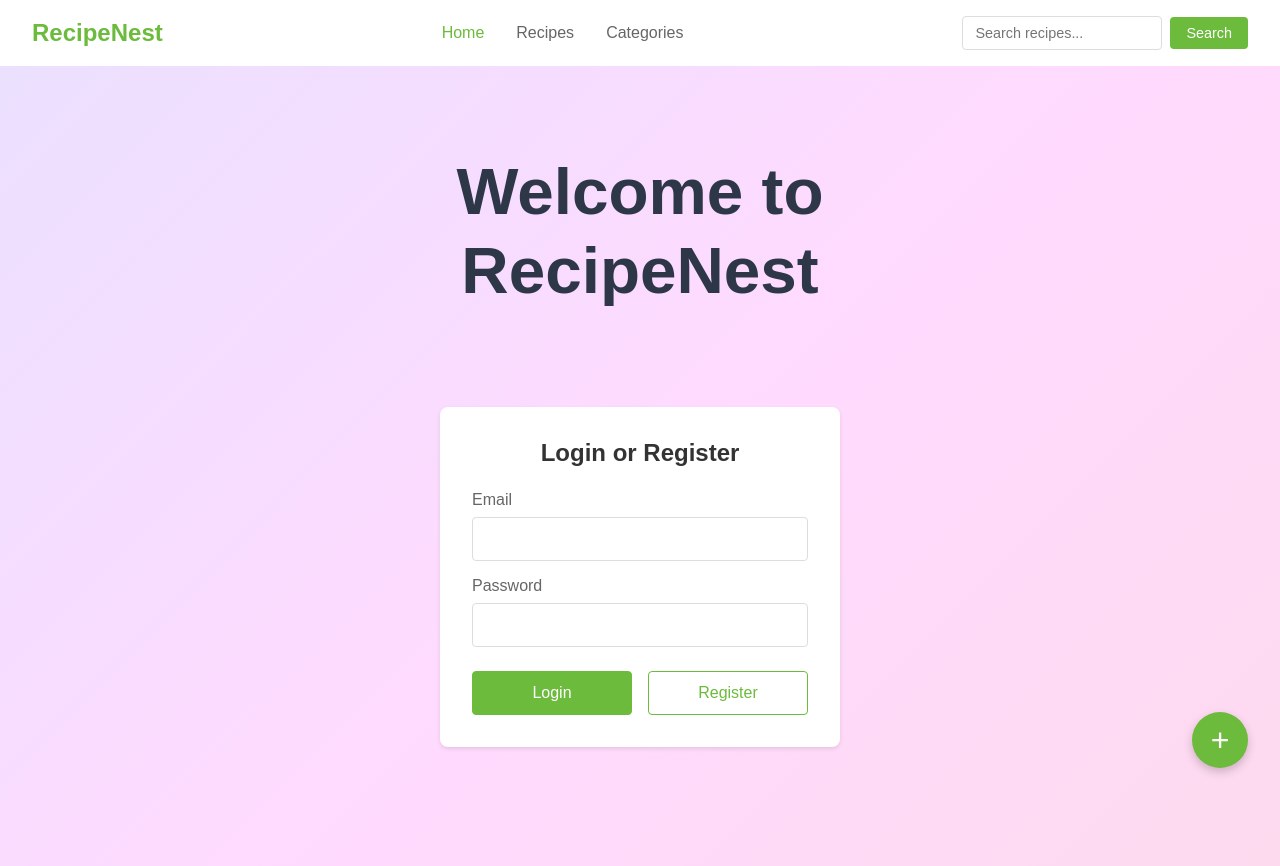
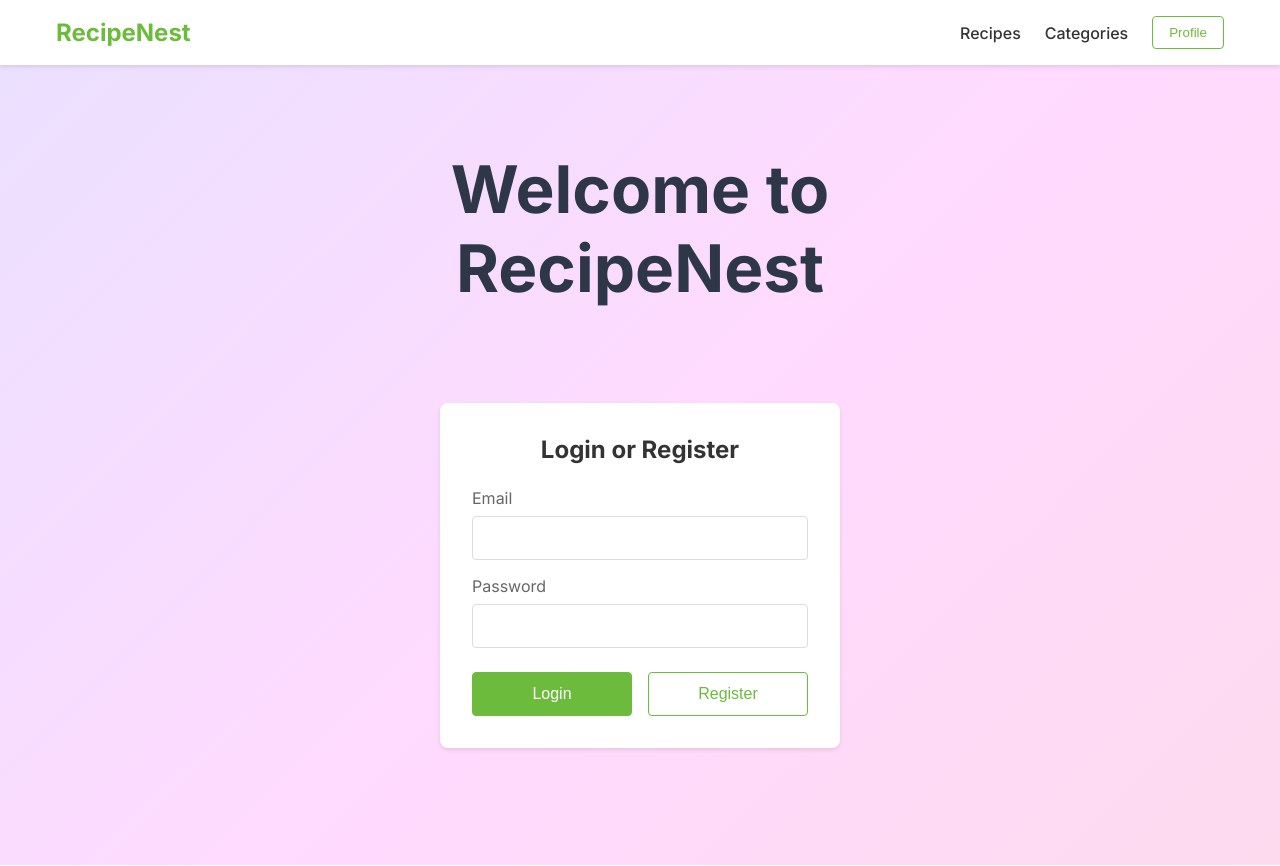
Before and after one commit to noiorhyun/yuexuan-recipe, a Next.js app: page / in a window 1280 px wide. Built offline with nearby package versions, Linux system fonts and the light colour scheme.

Commit message:
add profile log out endpoint

```diff
--- a/app/components/Navigation.js
+++ b/app/components/Navigation.js
@@ -1,18 +1,81 @@
 'use client';
 
+import { useRouter } from 'next/navigation';
 import Link from 'next/link';
+import { useState, useRef, useEffect } from 'react';
 import styles from './Navigation.module.css';
 
 export default function Navigation() {
+  const router = useRouter();
+  const [isProfileOpen, setIsProfileOpen] = useState(false);
+  const profileRef = useRef(null);
+
+  // Close dropdown when clicking outside
+  useEffect(() => {
+    function handleClickOutside(event) {
+      if (profileRef.current && !profileRef.current.contains(event.target)) {
+        setIsProfileOpen(false);
+      }
+    }
+
+    document.addEventListener('mousedown', handleClickOutside);
+    return () => document.removeEventListener('mousedown', handleClickOutside);
+  }, []);
+
+  const handleLogout = async () => {
+    try {
+      const response = await fetch('/api/auth/logout', {
+        method: 'POST',
+        headers: {
+          'Content-Type': 'application/json',
+        },
+      });
+
+      if (response.ok) {
+        router.push('/');
+      } else {
+        console.error('Logout failed');
+      }
+    } catch (error) {
+      console.error('Error during logout:', error);
+    }
+  };
+
   return (
     <nav className={styles.nav}>
-      <div className={styles.navContainer}>
-        <Link href="/" className={styles.navLink}>
-          Home
+      <div className={styles.navContent}>
+        <Link href="/" className={styles.logo}>
+          RecipeNest
         </Link>
-        <Link href="/recipes" className={styles.navLink}>
-          Recipes
-        </Link>
+        <div className={styles.navLinks}>
+          <Link href="/recipes" className={styles.navLink}>
+            Recipes
+          </Link>
+          <Link href="/categories" className={styles.navLink}>
+            Categories
+          </Link>
+          <div className={styles.profileDropdown} ref={profileRef}>
+            <button
+              className={styles.profileButton}
+              onClick={() => setIsProfileOpen(!isProfileOpen)}
+            >
+              Profile
+            </button>
+            {isProfileOpen && (
+              <div className={styles.dropdownMenu}>
+                <Link href="/profile" className={styles.dropdownItem}>
+                  My Profile
+                </Link>
+                <Link href="/my-recipes" className={styles.dropdownItem}>
+                  My Recipes
+                </Link>
+                <button onClick={handleLogout} className={styles.dropdownItem}>
+                  Logout
+                </button>
+              </div>
+            )}
+          </div>
+        </div>
       </div>
     </nav>
   );
--- a/app/components/Navigation.module.css
+++ b/app/components/Navigation.module.css
@@ -1,26 +1,111 @@
 .nav {
-  background-color: #ffffff;
+  background-color: white;
   box-shadow: 0 2px 4px rgba(0, 0, 0, 0.1);
   padding: 1rem 0;
+  position: sticky;
+  top: 0;
+  z-index: 1000;
 }
 
-.navContainer {
+.navContent {
   max-width: 1200px;
   margin: 0 auto;
-  padding: 0 2rem;
+  padding: 0 1rem;
   display: flex;
-  gap: 2rem;
+  justify-content: space-between;
+  align-items: center;
+}
+
+.logo {
+  font-size: 1.5rem;
+  font-weight: 700;
+  color: #6cbb3c;
+  text-decoration: none;
+}
+
+.navLinks {
+  display: flex;
+  align-items: center;
+  gap: 1.5rem;
 }
 
 .navLink {
   color: #333;
   text-decoration: none;
   font-weight: 500;
-  padding: 0.5rem 1rem;
-  border-radius: 4px;
-  transition: background-color 0.2s ease;
+  transition: color 0.2s ease;
 }
 
 .navLink:hover {
-  background-color: #f5f5f5;
+  color: #6cbb3c;
 }
+
+.profileDropdown {
+  position: relative;
+}
+
+.profileButton {
+  background: none;
+  border: 1px solid #6cbb3c;
+  color: #6cbb3c;
+  padding: 0.5rem 1rem;
+  border-radius: 4px;
+  font-weight: 500;
+  cursor: pointer;
+  transition: all 0.2s ease;
+}
+
+.profileButton:hover {
+  background-color: #6cbb3c;
+  color: white;
+}
+
+.dropdownMenu {
+  position: absolute;
+  top: 100%;
+  right: 0;
+  margin-top: 0.5rem;
+  background-color: white;
+  border-radius: 4px;
+  box-shadow: 0 2px 8px rgba(0, 0, 0, 0.1);
+  min-width: 200px;
+  z-index: 1000;
+}
+
+.dropdownItem {
+  display: block;
+  padding: 0.75rem 1rem;
+  color: #333;
+  text-decoration: none;
+  font-weight: 500;
+  transition: all 0.2s ease;
+  border: none;
+  background: none;
+  width: 100%;
+  text-align: left;
+  cursor: pointer;
+}
+
+.dropdownItem:hover {
+  background-color: #f8f9fa;
+  color: #6cbb3c;
+}
+
+@media (max-width: 600px) {
+  .navContent {
+    flex-direction: column;
+    gap: 1rem;
+  }
+
+  .navLinks {
+    width: 100%;
+    justify-content: center;
+    flex-wrap: wrap;
+  }
+
+  .dropdownMenu {
+    right: auto;
+    left: 50%;
+    transform: translateX(-50%);
+  }
+}
--- a/app/layout.js
+++ b/app/layout.js
@@ -1,19 +1,20 @@
+import { Inter } from 'next/font/google';
 import './globals.css';
-import Navbar from './components/Navbar';
-import FloatingAddButton from './components/FloatingAddButton';
+import Navigation from './components/Navigation';
+
+const inter = Inter({ subsets: ['latin'] });
 
 export const metadata = {
   title: 'RecipeNest',
-  description: 'Your personal recipe collection',
+  description: 'Your personal recipe management system',
 };
 
 export default function RootLayout({ children }) {
   return (
     <html lang="en">
-      <body>
-        <Navbar />
+      <body className={inter.className}>
+        <Navigation />
         <main>{children}</main>
-        <FloatingAddButton />
       </body>
     </html>
   );
```
Also changed, not shown: app/api/auth/logout/route.js (added, +29 -0 lines).
